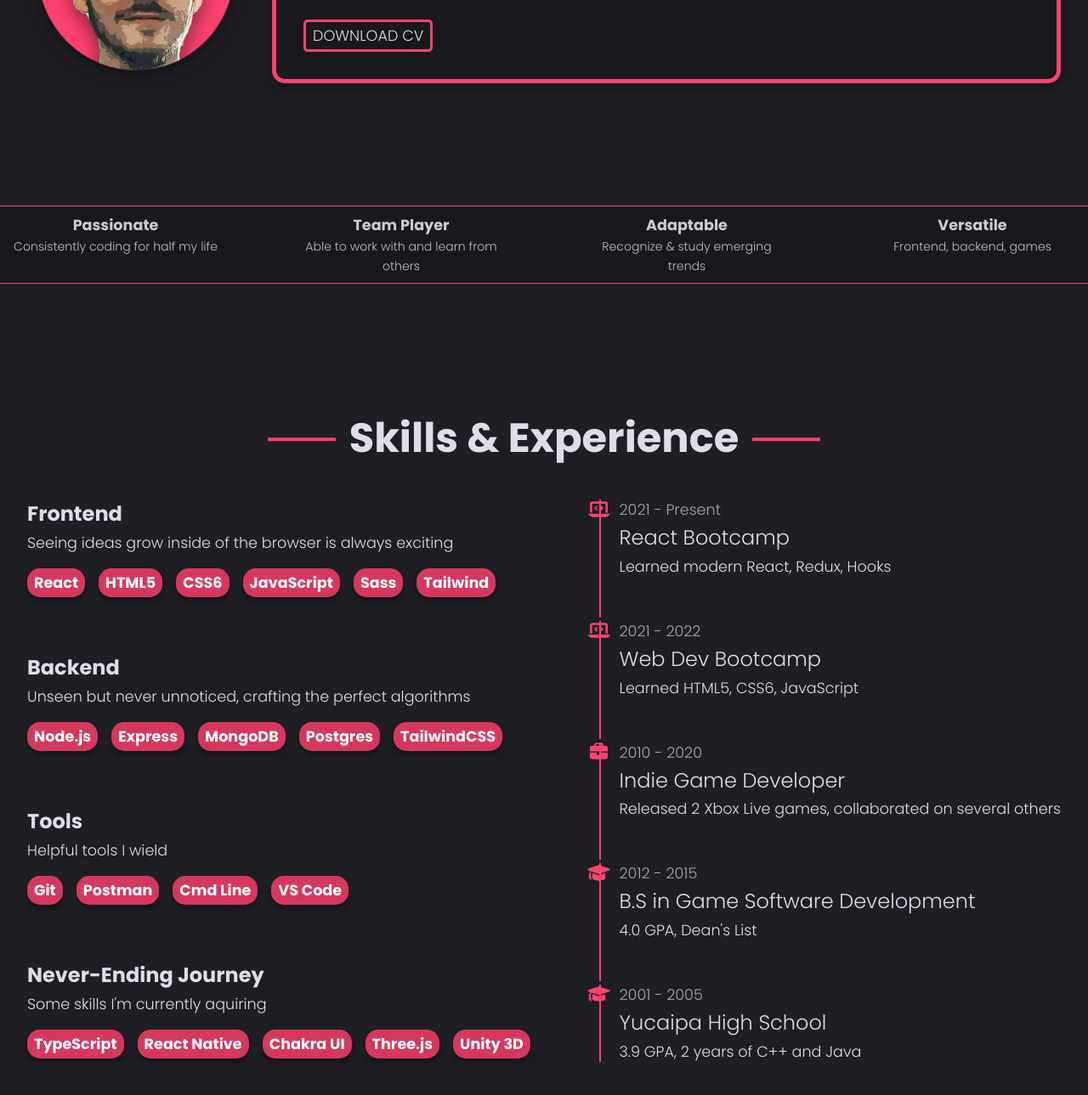
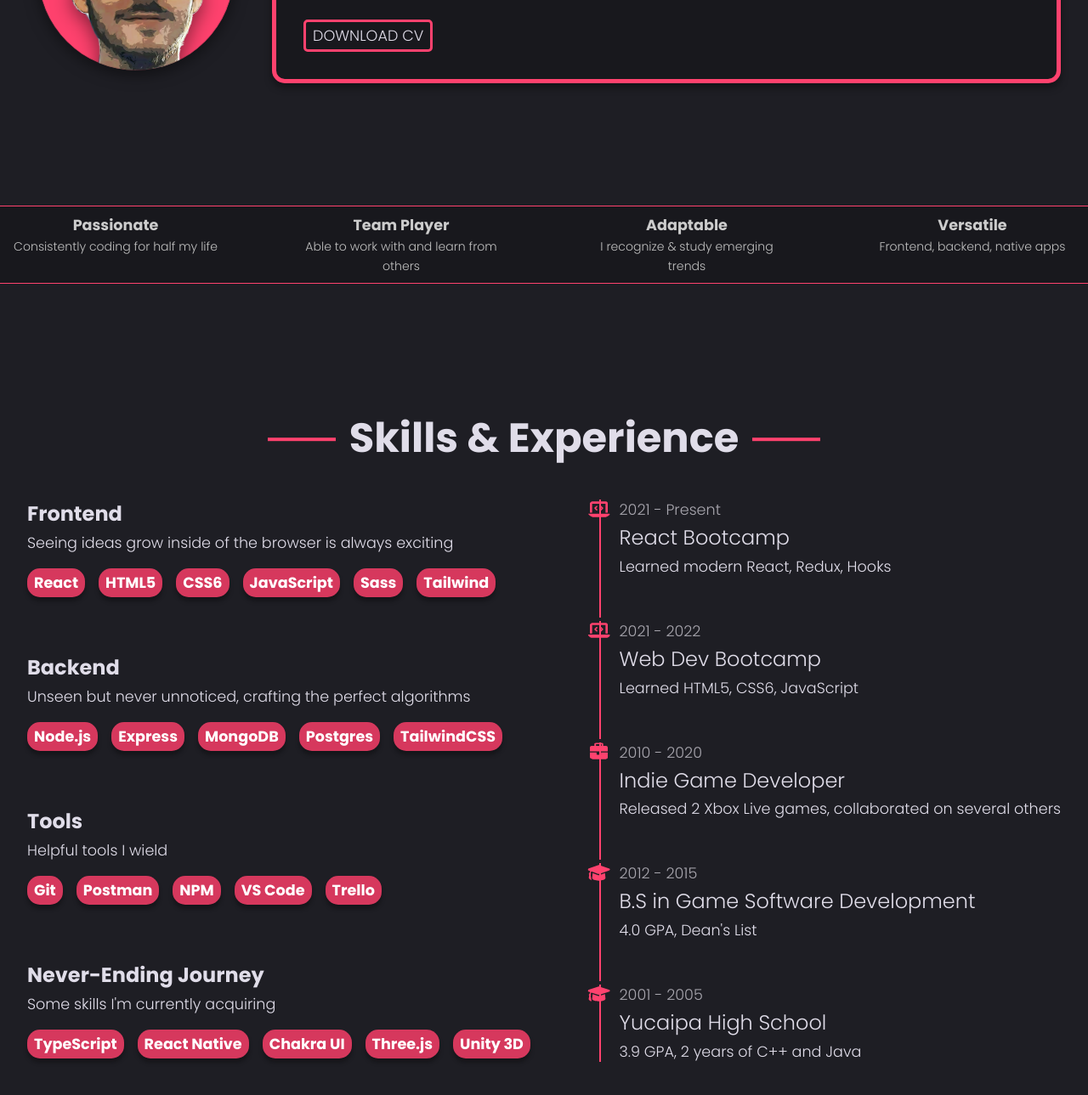
Before and after one commit to Epitome87/epitome87.github.io, a plain HTML site: page index.html in a window 1280 px wide. Shown: the part 1133-2422 px from the top of the page at 85% size. Drawn offline with Linux system fonts and the light colour scheme.

Commit message:
Fixed spelling error, changed some copy

```diff
--- a/index.html
+++ b/index.html
@@ -52,10 +52,9 @@
             <p>
               I'm Matthew McGrath, a long-time programmer who has recently shifted attention away from game development
               and began an exciting journey in web development. Since my first 'Hello, World' in high school, I have had
-              an unbound curiosity for code and the problem-solving that accompanies it. With a strong persuit for
+              an unbound curiosity for code and the problem-solving that accompanies it. With a strong pursuit for
               knowledge, I am perpetually improving my full-stack skills -- one line of code at a time. Outside of
-              programming, I enjoy tinkering with piano and guitar, online gaming, and walking Leon (my incredibly
-              handsome Chow)
+              programming, I enjoy learning the piano and guitar, online gaming, and playing with my Chow Chow.
             </p>
             <button>Download CV</button>
           </div>
@@ -76,12 +75,12 @@
         <div class="trait">
           <div class="trait__image"></div>
           <div class="trait__header">Adaptable</div>
-          <p class="trait__body">Recognize & study emerging trends</p>
+          <p class="trait__body">I recognize & study emerging trends</p>
         </div>
         <div class="trait">
           <div class="trait__image"></div>
           <div class="trait__header">Versatile</div>
-          <p class="trait__body">Frontend, backend, games</p>
+          <p class="trait__body">Frontend, backend, native apps</p>
         </div>
       </div>
     </section>
@@ -115,11 +114,12 @@
           <div class="skills__list">
             <div class="skill">Git</div>
             <div class="skill">Postman</div>
-            <div class="skill">Cmd Line</div>
+            <div class="skill">NPM</div>
             <div class="skill">VS Code</div>
+            <div class="skill">Trello</div>
           </div>
           <p class="skills__header">Never-Ending Journey</p>
-          <p class="skills__subheader">Some skills I'm currently aquiring</p>
+          <p class="skills__subheader">Some skills I'm currently acquiring</p>
           <div class="skills__list">
             <div class="skill">TypeScript</div>
             <div class="skill">React Native</div>
@@ -175,7 +175,7 @@
         </p>
       </div>
       <div class="projects__grid">
-        <!-- TODO: Fill this dymanically with JavaScript and JSON? -->
+        <!-- TODO: Fill this dynamically with JavaScript and JSON? -->
         <div class="project">
           <div class="project__overlay">
             <h4 class="project__header">Flat UI Clone</h4>
@@ -208,9 +208,9 @@
                   >Code</a
                 >
               </button>
-              <button>
+              <!-- <button>
                 <a href="Code" target="_blank" rel="noopener noreferrer">Live</a>
-              </button>
+              </button> -->
             </div>
           </div>
         </div>
```
